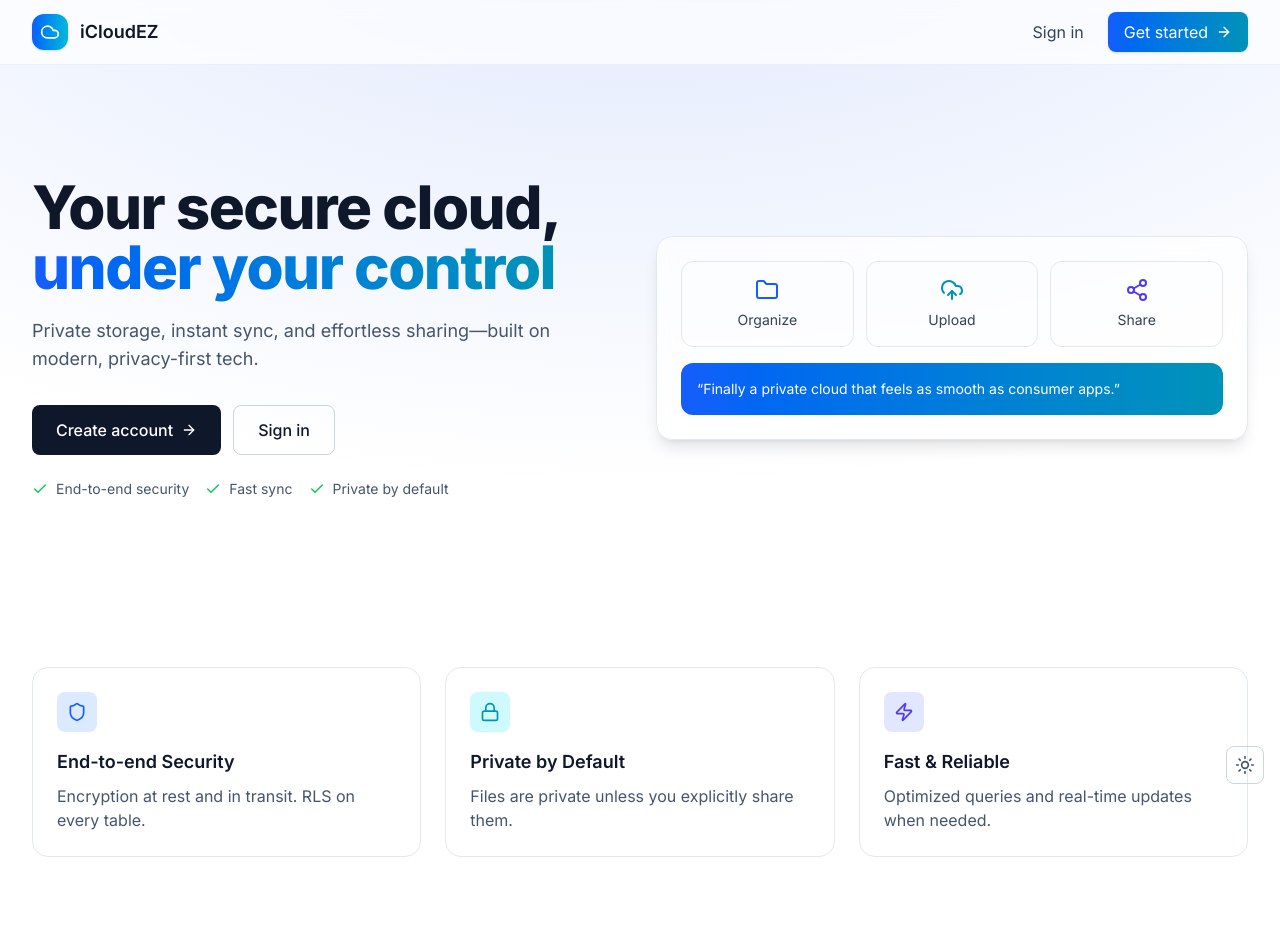
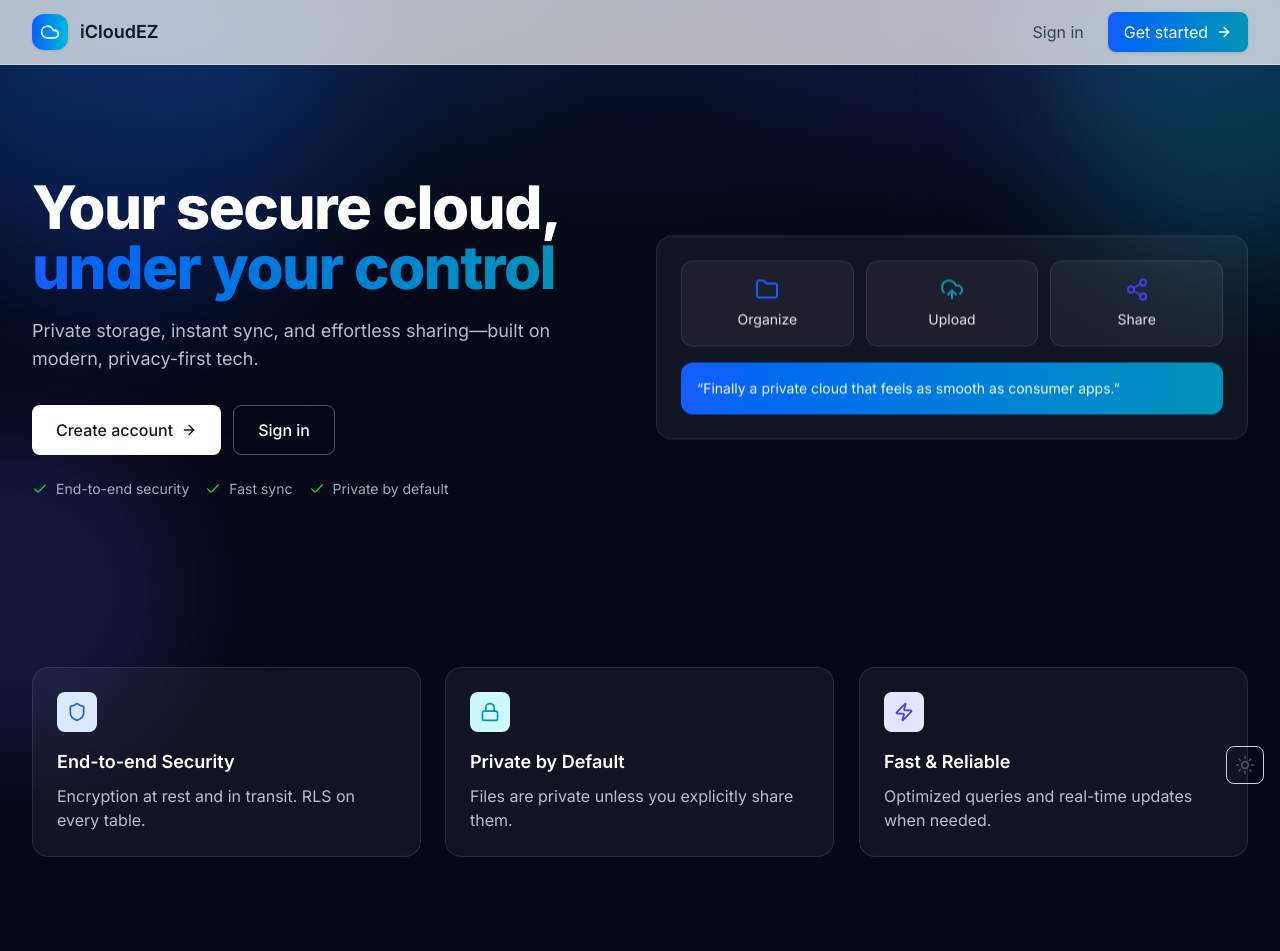
Before and after one commit to Drewbalaban/iCloudEZ, a Next.js app: page / in a window 1280 px wide. Shown: the top 951 px of the page. Built offline with nearby package versions, Linux system fonts and the light colour scheme; no server answers.

Commit message:
Landing: modern gradient + float-in animations; drifting blobs inspired by Thread

```diff
--- a/src/app/globals.css
+++ b/src/app/globals.css
@@ -36,3 +36,53 @@ html, body {
     background-color: var(--background);
   }
 }
+
+/* Modern gradient background helper for landing */
+.hero-gradient {
+  background-color: #050816;
+  background-image:
+    radial-gradient(1200px 600px at 50% -10%, rgba(37,99,235,0.20), transparent 60%),
+    radial-gradient(900px 500px at 10% 0%, rgba(14,165,233,0.18), transparent 55%),
+    radial-gradient(900px 500px at 90% 0%, rgba(79,70,229,0.18), transparent 55%);
+}
+
+@media (prefers-color-scheme: dark) {
+  .hero-gradient {
+    background-color: #050816;
+    background-image:
+      radial-gradient(1200px 600px at 50% -10%, rgba(37,99,235,0.28), transparent 60%),
+      radial-gradient(900px 500px at 10% 0%, rgba(14,165,233,0.24), transparent 55%),
+      radial-gradient(900px 500px at 90% 0%, rgba(79,70,229,0.24), transparent 55%);
+  }
+}
+
+/* Subtle float-in animation */
+@keyframes floatInUp {
+  0% { opacity: 0; transform: translateY(24px) scale(0.98); filter: blur(2px); }
+  100% { opacity: 1; transform: translateY(0) scale(1); filter: blur(0); }
+}
+.animate-float-in {
+  animation: floatInUp 700ms cubic-bezier(0.22, 1, 0.36, 1) both;
+}
+
+/* Idle floating effect for decorative cards */
+@keyframes subtleFloat {
+  0%, 100% { transform: translateY(0); }
+  50% { transform: translateY(-6px); }
+}
+.animate-subtle-float {
+  animation: subtleFloat 6s ease-in-out infinite;
+}
+
+/* Gentle drifting for background blobs */
+@keyframes drift {
+  0% { transform: translate3d(0, 0, 0) scale(1); }
+  50% { transform: translate3d(12px, -10px, 0) scale(1.03); }
+  100% { transform: translate3d(0, 0, 0) scale(1); }
+}
+.animate-drift-slow {
+  animation: drift 18s ease-in-out infinite;
+}
+.animate-drift-medium {
+  animation: drift 12s ease-in-out infinite;
+}
--- a/src/app/page.tsx
+++ b/src/app/page.tsx
@@ -32,7 +32,11 @@ export default function Home() {
   // Always allow viewing landing page; no early return for logged-in users
 
   return (
-    <div className="min-h-screen bg-[radial-gradient(1200px_600px_at_50%_-10%,rgba(37,99,235,0.15),transparent)] dark:bg-[radial-gradient(1200px_600px_at_50%_-10%,rgba(37,99,235,0.25),transparent)]">
+    <div className="min-h-screen hero-gradient relative overflow-hidden">
+      {/* Decorative drifting blobs */}
+      <div className="pointer-events-none absolute -top-24 -left-24 h-[420px] w-[420px] rounded-full bg-blue-600/20 blur-3xl animate-drift-slow" />
+      <div className="pointer-events-none absolute -top-20 right-[-120px] h-[360px] w-[360px] rounded-full bg-cyan-400/20 blur-3xl animate-drift-medium" />
+      <div className="pointer-events-none absolute top-[40%] left-[-140px] h-[300px] w-[300px] rounded-full bg-indigo-500/20 blur-3xl animate-drift-slow" />
       {/* Nav */}
       <header className="sticky top-0 z-20 bg-white/70 dark:bg-slate-900/60 backdrop-blur border-b border-slate-200/60 dark:border-slate-800/60">
         <div className="max-w-7xl mx-auto px-4 sm:px-6 lg:px-8 h-16 flex items-center justify-between">
@@ -61,56 +65,56 @@ export default function Home() {
 
       {/* Hero */}
       <section className="relative">
-        <div className="absolute inset-0 -z-10 bg-[radial-gradient(800px_400px_at_20%_10%,rgba(14,165,233,0.12),transparent)]" />
+        <div className="absolute inset-0 -z-10" />
         <div className="max-w-7xl mx-auto px-4 sm:px-6 lg:px-8 py-20 md:py-28">
           <div className="grid md:grid-cols-2 gap-8 items-center">
-            <div>
-              <h1 className="text-4xl md:text-6xl font-extrabold tracking-tight text-slate-900 dark:text-white">
+            <div className="animate-float-in" style={{ animationDelay: '80ms' }}>
+              <h1 className="text-4xl md:text-6xl font-extrabold tracking-tight text-white">
                 Your secure cloud,{' '}
                 <span className="bg-gradient-to-r from-blue-600 to-cyan-600 bg-clip-text text-transparent">under your control</span>
               </h1>
-              <p className="mt-5 text-lg text-slate-600 dark:text-slate-400 max-w-xl">
+              <p className="mt-5 text-lg text-slate-300/90 max-w-xl">
                 Private storage, instant sync, and effortless sharing—built on modern, privacy-first tech.
               </p>
-              <div className="mt-8 flex flex-col sm:flex-row gap-3">
+              <div className="mt-8 flex flex-col sm:flex-row gap-3 animate-float-in" style={{ animationDelay: '150ms' }}>
                 {user ? (
                   <Link href="/dashboard" className="inline-flex items-center justify-center gap-2 bg-slate-900 dark:bg-white text-white dark:text-slate-900 hover:opacity-90 px-6 py-3 rounded-lg font-medium">
                     Open dashboard <ArrowRight className="h-4 w-4" />
                   </Link>
                 ) : (
                   <>
-                    <Link href="/auth/signup" className="inline-flex items-center justify-center gap-2 bg-slate-900 dark:bg-white text-white dark:text-slate-900 hover:opacity-90 px-6 py-3 rounded-lg font-medium">
+                    <Link href="/auth/signup" className="inline-flex items-center justify-center gap-2 bg-white text-slate-900 hover:opacity-90 px-6 py-3 rounded-lg font-medium">
                       Create account <ArrowRight className="h-4 w-4" />
                     </Link>
-                    <Link href="/auth/signin" className="inline-flex items-center justify-center gap-2 border border-slate-300 dark:border-slate-700 text-slate-900 dark:text-slate-200 hover:bg-slate-50 dark:hover:bg-slate-800 px-6 py-3 rounded-lg font-medium">
+                    <Link href="/auth/signin" className="inline-flex items-center justify-center gap-2 border border-white/30 text-white hover:bg-white/10 px-6 py-3 rounded-lg font-medium">
                       Sign in
                     </Link>
                   </>
                 )}
               </div>
-              <div className="mt-6 flex items-center gap-4 text-sm text-slate-600 dark:text-slate-400">
+              <div className="mt-6 flex items-center gap-4 text-sm text-slate-300/80 animate-float-in" style={{ animationDelay: '220ms' }}>
                 <div className="flex items-center gap-2"><Check className="h-4 w-4 text-green-500" /> End-to-end security</div>
                 <div className="flex items-center gap-2"><Check className="h-4 w-4 text-green-500" /> Fast sync</div>
                 <div className="flex items-center gap-2"><Check className="h-4 w-4 text-green-500" /> Private by default</div>
               </div>
             </div>
-            <div className="relative">
-              <div className="rounded-2xl border border-slate-200 dark:border-slate-800 bg-white/70 dark:bg-slate-900/60 backdrop-blur p-6 shadow-lg">
+            <div className="relative animate-float-in" style={{ animationDelay: '120ms' }}>
+              <div className="rounded-2xl border border-white/10 bg-white/5 backdrop-blur p-6 shadow-lg animate-subtle-float">
                 <div className="grid grid-cols-3 gap-3">
-                  <div className="flex flex-col items-center gap-2 p-4 rounded-xl border border-slate-200 dark:border-slate-800">
+                  <div className="flex flex-col items-center gap-2 p-4 rounded-xl border border-white/10 bg-white/5">
                     <Folder className="h-6 w-6 text-blue-600" />
-                    <span className="text-sm text-slate-700 dark:text-slate-300">Organize</span>
+                    <span className="text-sm text-white/90">Organize</span>
                   </div>
-                  <div className="flex flex-col items-center gap-2 p-4 rounded-xl border border-slate-200 dark:border-slate-800">
+                  <div className="flex flex-col items-center gap-2 p-4 rounded-xl border border-white/10 bg-white/5">
                     <UploadCloud className="h-6 w-6 text-cyan-600" />
-                    <span className="text-sm text-slate-700 dark:text-slate-300">Upload</span>
+                    <span className="text-sm text-white/90">Upload</span>
                   </div>
-                  <div className="flex flex-col items-center gap-2 p-4 rounded-xl border border-slate-200 dark:border-slate-800">
+                  <div className="flex flex-col items-center gap-2 p-4 rounded-xl border border-white/10 bg-white/5">
                     <Share2 className="h-6 w-6 text-indigo-600" />
-                    <span className="text-sm text-slate-700 dark:text-slate-300">Share</span>
+                    <span className="text-sm text-white/90">Share</span>
                   </div>
                 </div>
-                <div className="mt-4 rounded-xl bg-gradient-to-r from-blue-600 to-cyan-600 p-4 text-white">
+                <div className="mt-4 rounded-xl bg-gradient-to-r from-blue-600 to-cyan-600 p-4 text-white/95">
                   <p className="text-sm">“Finally a private cloud that feels as smooth as consumer apps.”</p>
                 </div>
               </div>
@@ -125,26 +129,26 @@ export default function Home() {
       <section className="py-14">
         <div className="max-w-7xl mx-auto px-4 sm:px-6 lg:px-8">
           <div className="grid md:grid-cols-3 gap-6">
-            <div className="rounded-2xl p-6 border border-slate-200 dark:border-slate-800 bg-white/70 dark:bg-slate-900/50">
+            <div className="rounded-2xl p-6 border border-white/10 bg-white/5 backdrop-blur animate-float-in" style={{ animationDelay: '80ms' }}>
               <div className="h-10 w-10 rounded-lg bg-blue-100 dark:bg-blue-900/30 flex items-center justify-center mb-4">
                 <Shield className="h-5 w-5 text-blue-600" />
               </div>
-              <h3 className="text-lg font-semibold text-slate-900 dark:text-white">End-to-end Security</h3>
-              <p className="mt-2 text-slate-600 dark:text-slate-400">Encryption at rest and in transit. RLS on every table.</p>
+              <h3 className="text-lg font-semibold text-white">End-to-end Security</h3>
+              <p className="mt-2 text-slate-300/90">Encryption at rest and in transit. RLS on every table.</p>
             </div>
-            <div className="rounded-2xl p-6 border border-slate-200 dark:border-slate-800 bg-white/70 dark:bg-slate-900/50">
+            <div className="rounded-2xl p-6 border border-white/10 bg-white/5 backdrop-blur animate-float-in" style={{ animationDelay: '140ms' }}>
               <div className="h-10 w-10 rounded-lg bg-cyan-100 dark:bg-cyan-900/30 flex items-center justify-center mb-4">
                 <Lock className="h-5 w-5 text-cyan-600" />
               </div>
-              <h3 className="text-lg font-semibold text-slate-900 dark:text-white">Private by Default</h3>
-              <p className="mt-2 text-slate-600 dark:text-slate-400">Files are private unless you explicitly share them.</p>
+              <h3 className="text-lg font-semibold text-white">Private by Default</h3>
+              <p className="mt-2 text-slate-300/90">Files are private unless you explicitly share them.</p>
             </div>
-            <div className="rounded-2xl p-6 border border-slate-200 dark:border-slate-800 bg-white/70 dark:bg-slate-900/50">
+            <div className="rounded-2xl p-6 border border-white/10 bg-white/5 backdrop-blur animate-float-in" style={{ animationDelay: '200ms' }}>
               <div className="h-10 w-10 rounded-lg bg-indigo-100 dark:bg-indigo-900/30 flex items-center justify-center mb-4">
                 <Zap className="h-5 w-5 text-indigo-600" />
               </div>
-              <h3 className="text-lg font-semibold text-slate-900 dark:text-white">Fast & Reliable</h3>
-              <p className="mt-2 text-slate-600 dark:text-slate-400">Optimized queries and real-time updates when needed.</p>
+              <h3 className="text-lg font-semibold text-white">Fast & Reliable</h3>
+              <p className="mt-2 text-slate-300/90">Optimized queries and real-time updates when needed.</p>
             </div>
           </div>
         </div>
@@ -153,13 +157,13 @@ export default function Home() {
       {/* CTA */}
       <section className="py-10">
         <div className="max-w-5xl mx-auto px-4 sm:px-6 lg:px-8">
-          <div className="rounded-2xl p-8 bg-gradient-to-r from-slate-900 to-slate-700 dark:from-white dark:to-slate-200 text-white dark:text-slate-900 flex flex-col md:flex-row items-center justify-between gap-4">
+          <div className="rounded-2xl p-8 bg-gradient-to-r from-blue-600/90 to-cyan-600/90 text-white flex flex-col md:flex-row items-center justify-between gap-4 animate-float-in" style={{ animationDelay: '120ms' }}>
             <div>
               <h3 className="text-2xl font-bold">Ready to take control of your files?</h3>
-              <p className="text-slate-300 dark:text-slate-700 mt-1">Start for free. No credit card required.</p>
+              <p className="text-white/90 mt-1">Start for free. No credit card required.</p>
             </div>
             <div className="flex gap-3">
-              <Link href="/auth/signup" className="bg-white text-slate-900 px-5 py-3 rounded-lg font-medium shadow-sm dark:bg-slate-900 dark:text-white">Create account</Link>
+              <Link href="/auth/signup" className="bg-white text-slate-900 px-5 py-3 rounded-lg font-medium shadow-sm">Create account</Link>
               <Link href="/auth/signin" className="border border-white/30 px-5 py-3 rounded-lg font-medium hover:bg-white/10">Sign in</Link>
             </div>
           </div>
```
